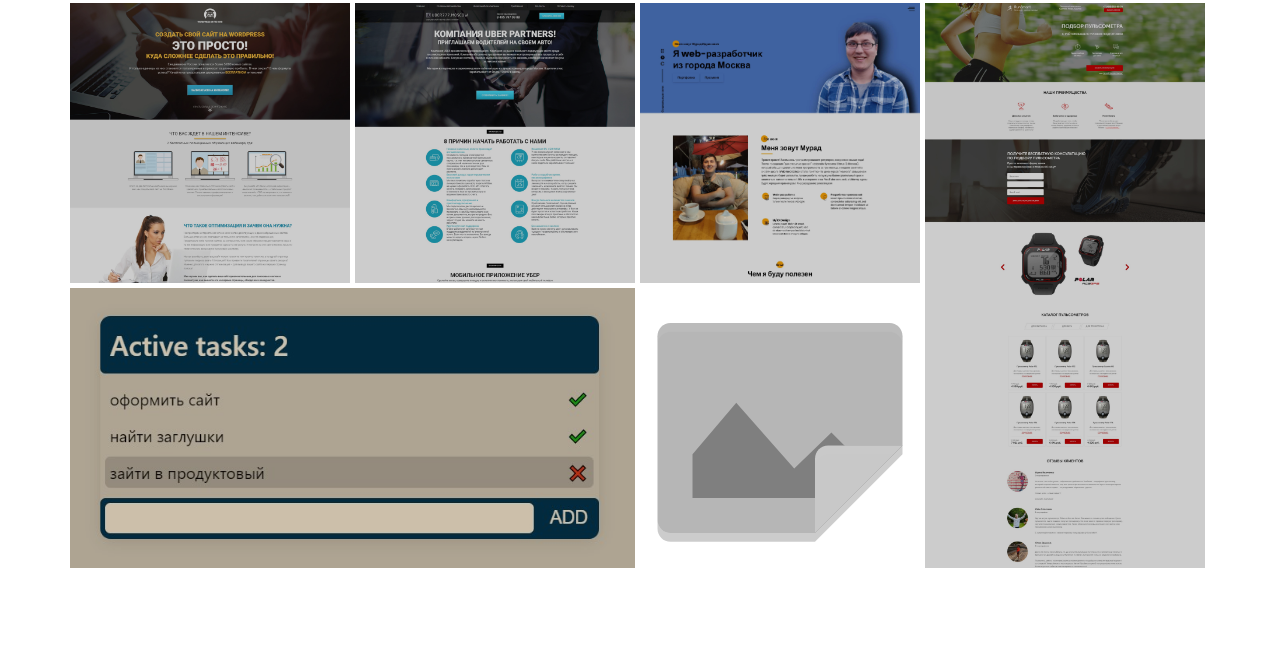
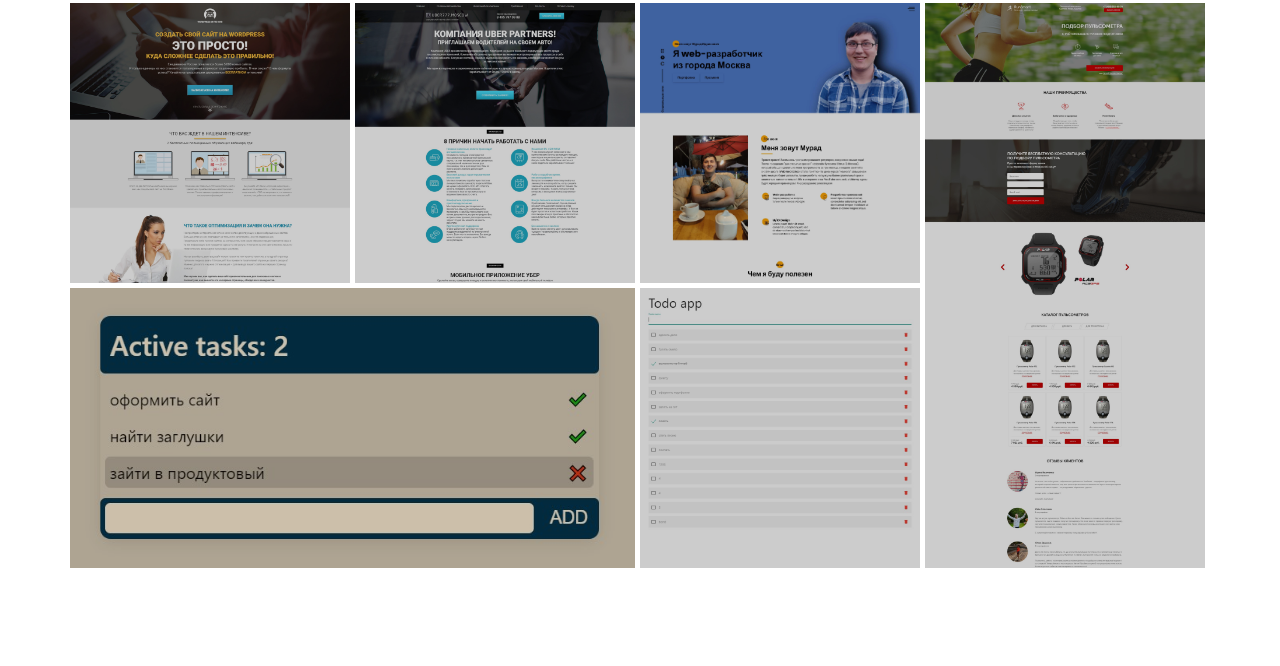
Before and after one commit to MuradIdrisovich/MyPortfolioWebsite, a website with bundled scripts: page src/index.html in a window 1280 px wide. Shown: the part 3800-4466 px from the top of the page. Built offline with nearby package versions, Linux system fonts and the light colour scheme; files whose address does not match are found by name.

Commit message:
add todo2

```diff
--- a/src/index.html
+++ b/src/index.html
@@ -305,7 +305,7 @@
                 <a href="#" class="portfolio__wrapper_item"><img src="img/works/myPortfolio.jpg" alt="#"></a>
                 <a href="https://muradidrisovich.github.io/Polar_website/" class="portfolio__wrapper_item vertical"><img src="img/works/pulse2.jpg" alt="#"></a>
                 <a href="https://muradidrisovich.github.io/ReactTodoList/" class="portfolio__wrapper_item horizontal"><img src="img/works/reactToDoList.jpg" alt="#"></a>
-                <a href="###" class="portfolio__wrapper_item"><img src="img/works/imagemissing.svg" alt="#"></a>
+                <a href="###" class="portfolio__wrapper_item"><img src="img/works/todo7.jpg" alt="#"></a>
 
             </div>
         </div>
```
Also changed, not shown: dist/index.html.
